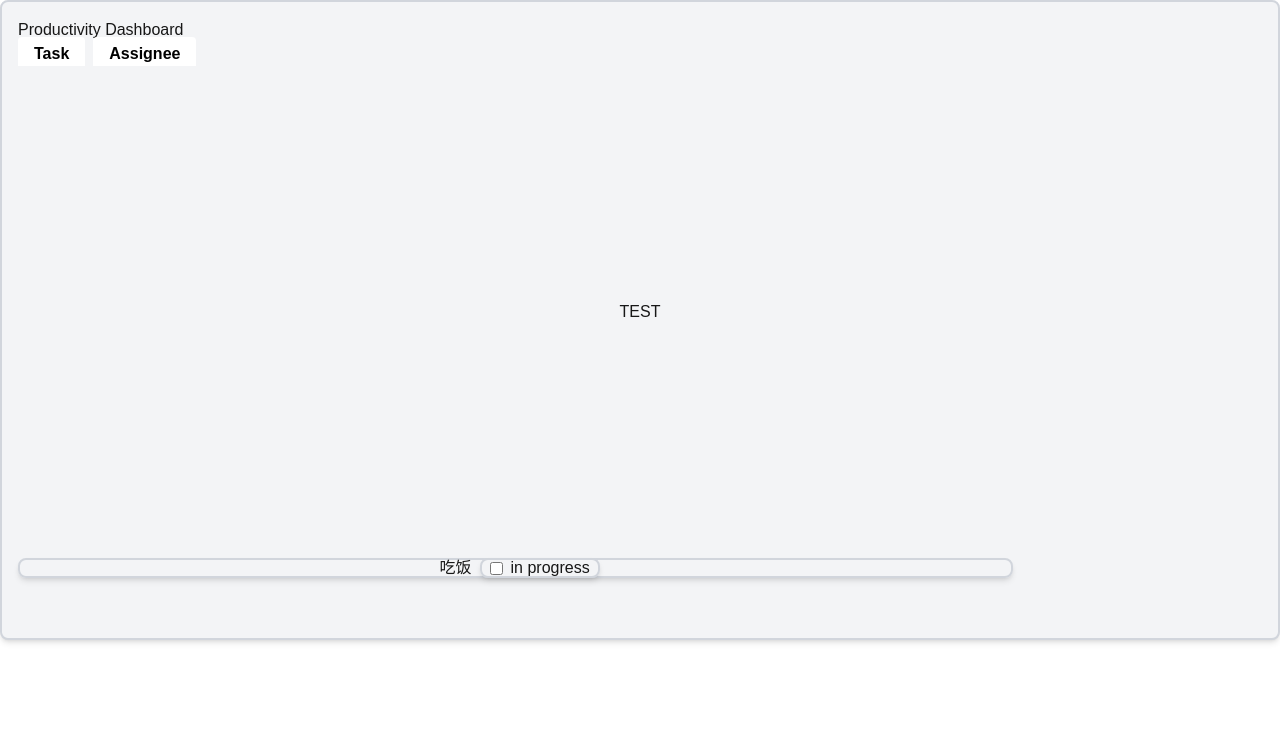
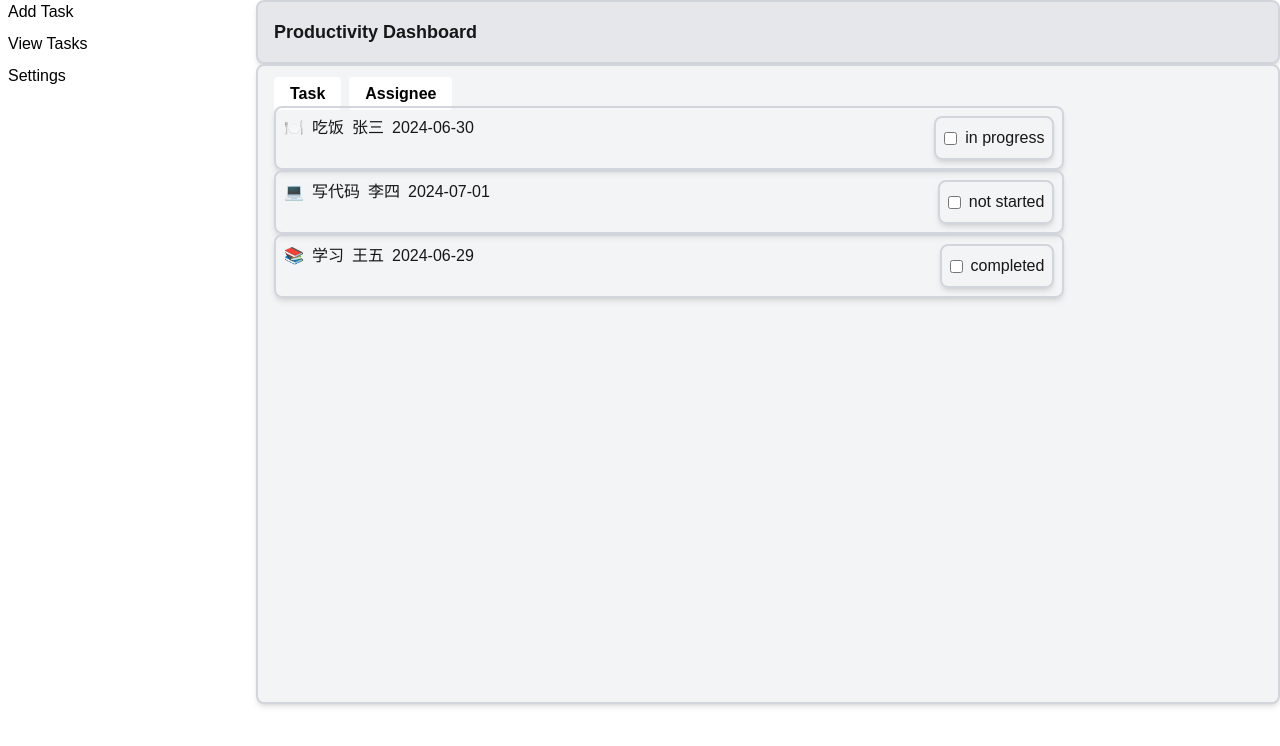
Before and after one commit to saltyfishthegreat/Productivity-Dashborad, a Next.js app: page / in a window 1280 px wide. Shown: the top 746 px of the page. Built offline with nearby package versions, Linux system fonts and the light colour scheme.

Commit message:
Update
Create Sider，TaskCard

```diff
--- a/src/app/layout.tsx
+++ b/src/app/layout.tsx
@@ -1,3 +1,4 @@
+import Sider from "../component/Sider";
 import "./globals.css";
 
 export default function DashboardLayout({
@@ -6,9 +7,17 @@ export default function DashboardLayout({
   }) {
     return (
       <html lang="en">
-        <body>
-          <div className="flex flex-col h-[80vh] bg-gray-100 border-2 border-gray-300 rounded-lg shadow-md p-4">
-            {children}
+        <body className= "flex flex-row">
+          <div className="w-1/5">
+            <Sider />
+          </div>
+          <div className="w-4/5">
+            <div className="flex flex-col bg-gray-200 border-2 border-gray-300 rounded-lg shadow-md p-4">
+              <h1 className="text-lg font-bold">Productivity Dashboard</h1>
+            </div>
+            <div className="flex flex-col h-[80vh] bg-gray-100 border-2 border-gray-300 rounded-lg shadow-md p-4">
+              {children}
+            </div>
           </div>
         </body>
       </html>
--- a/src/app/page.tsx
+++ b/src/app/page.tsx
@@ -1,4 +1,4 @@
-import Task from "../component/task"
+import TaskCard from "../component/TaskCard";
 
 export default function Home() {
 
@@ -14,20 +14,12 @@ export default function Home() {
   }
   return (
     <>
-      <div>
-        <h1>
-            Productivity Dashboard
-        </h1>
-      </div>
       <ul className="list-none flex flex-row gap-2">
         {list("Task")}
         {list("Assignee")}
       </ul>
-      <div className="flex flex-col items-center justify-center h-[80vh] bg-gray-100">
-        <h1> TEST</h1>
-      </div>
       <div>
-        <Task />
+        <TaskCard />
       </div>
     </>
   )
--- /dev/null
+++ b/src/component/Sider.tsx
@@ -0,0 +1,17 @@
+const mainFunction = ['Add Task', 'View Tasks', 'Settings']
+
+export default function Sider(){
+    return (
+        <>
+            <div className="flex flex-col justify-center items-center">
+                {mainFunction.map(item =>
+                    <div className="w-4/5 mr-auto mb-2">
+                        <a href="/" className="text-black bg-white py-2 px-2 rounded">
+                            {item}
+                        </a>
+                    </div>
+                )}
+            </div>
+        </>
+    )
+}
--- /dev/null
+++ b/src/component/TaskCard.tsx
@@ -0,0 +1,21 @@
+import { Children } from "react";
+import taskList from "../data/taskList.json";
+
+export default function TaskCard(tasks: any){
+    return (
+        <div>
+            { taskList.map((task: any) =>
+                 <div className = "flex flex-row w-4/5 h-1/6 gap-2 border-2 border-gray-300 rounded-lg shadow-md p-2">
+                     <span>{task.icon}</span>
+                     <a className="mr-3/5">{task.title}</a>
+                     <a className="mr-3/5">{task.assignee}</a>
+                     <span className="mr-3/5">{task.dueDate}</span>
+                     <div className = "flex flex-row items-center justify-center ml-auto gap-2 border-2 border-gray-300 rounded-lg shadow-md p-2">
+                         <input type='checkbox'></input>
+                         <a>{task.status}</a>
+                     </div>
+                 </div>
+             )}
+        </div>
+    )
+}
--- a/src/component/task.tsx
+++ /dev/null
@@ -1,12 +0,0 @@
-export default function task(){
-    return (
-        <div className = "flex flex-row items-center justify-center w-4/5 h-1/6 gap-2 border-2 border-gray-300 rounded-lg shadow-md p-2">
-            <img></img>
-            <a>吃饭</a>
-            <div className = "flex flex-row items-center justify-center h-7/8 gap-2 border-2 border-gray-300 rounded-lg shadow-md p-2">
-                <input type='checkbox'></input>
-                <a>in progress</a>
-            </div>
-        </div>
-    )
-}
--- /dev/null
+++ b/src/data/taskList.json
@@ -0,0 +1,27 @@
+[
+  {
+    "id": 1,
+    "icon": "🍽️",
+    "title": "吃饭",
+    "status": "in progress",
+    "assignee": "张三",
+    "dueDate": "2024-06-30"
+  },
+  {
+    "id":2,
+    "icon": "💻",
+    "title": "写代码",
+    "status": "not started",
+    "assignee": "李四",
+    "dueDate": "2024-07-01"
+
+  },
+  {
+    "id":3,
+    "icon": "📚",
+    "title": "学习",
+    "status": "completed",
+    "assignee": "王五",
+    "dueDate": "2024-06-29"
+  }
+]
--- /dev/null
+++ b/src/types/task.ts
@@ -0,0 +1,12 @@
+
+
+export type Task = {
+    id: number;
+    icon: string;
+    title: string;
+    assignee: string;
+    status: "in progress" | "completed" | "not started";
+    dueDate: string;
+    startDate:string;
+    creater: string;
+};
```
